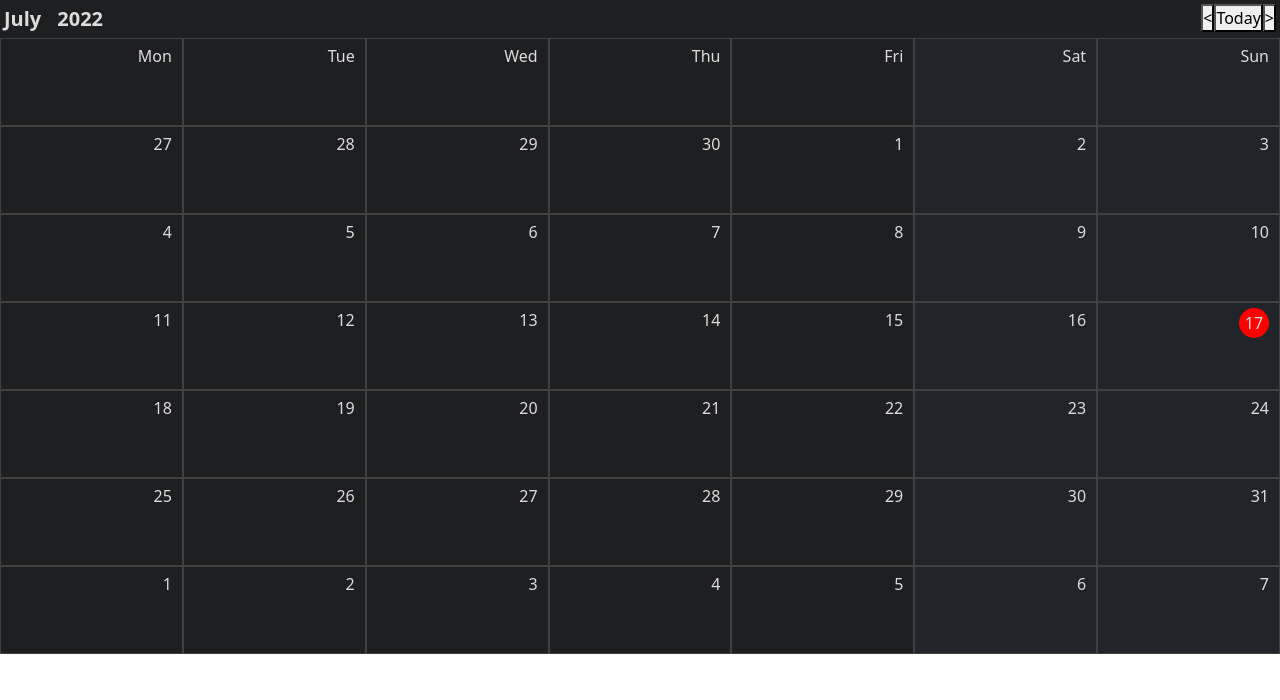
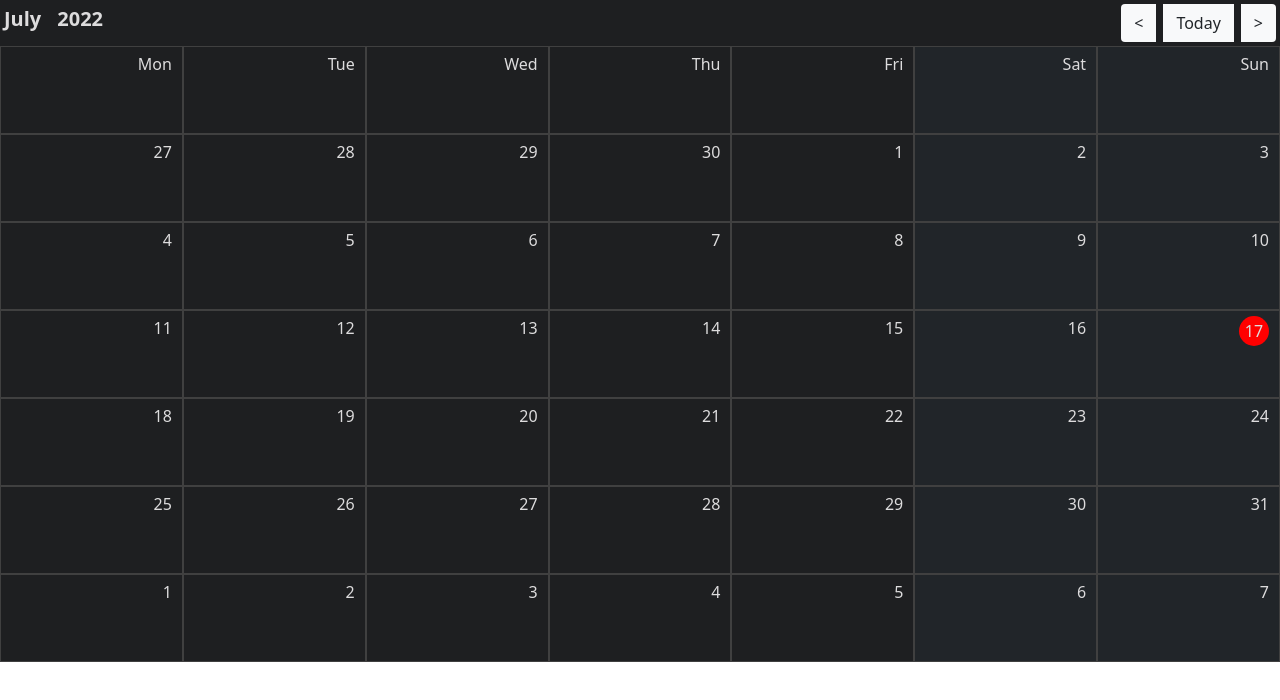
Before and after one commit to Avo999/Avo999, a React (Create React App) app: page / in a window 1280 px wide. Shown: the top 700 px of the page. Built offline with nearby package versions, Linux system fonts and the light colour scheme.

Commit message:
added controllers to calendar

```diff
--- a/src/App.js
+++ b/src/App.js
@@ -6,17 +6,25 @@ import moment from "moment";
 
 function App() {
     moment.updateLocale('en', {week: {dow: 1}});
-    const [currentYear, setCurrentYear] = useState(moment().format("YYYY"));
-    const [currentMouth, setCurrentMouth] = useState(moment().format("MMMM"))
+    const [today, setToday] = useState(moment())
 
-    const startDay = moment().startOf("month").startOf("week")
+    const startDay = today.clone().startOf("month").startOf("week")
+
+    const prevHandleClick = () => setToday(prev => prev.clone().subtract(1, 'month'));
+    const todayHandleClick = () => setToday(moment())
+    const nextHandleClick = () => setToday(prev => prev.clone().add(1, 'month'));
+
+
+
+    window.moment = moment
 
     return (
         <div className="baseStyles">
             <Header
-                currentMouth={currentMouth}
-                currentYear={currentYear}
-
+                prevHandleClick={prevHandleClick}
+                todayHandleClick={todayHandleClick}
+                nextHandleClick={nextHandleClick}
+                today={today}
             />
             <Body startDay={startDay}/>
         </div>
--- a/src/conponents/Body.js
+++ b/src/conponents/Body.js
@@ -2,7 +2,6 @@ import React, {useState} from 'react';
 import moment from "moment";
 
 function Body({startDay}) {
-    const [currentDate, setCurrenDate] = useState(moment().format("MMM YYYY"))
     const week = [
         "Mon",
         "Tue",
@@ -26,9 +25,9 @@ function Body({startDay}) {
                 }
 
             {
-                calendarArr.map((day, index) => (
+                calendarArr.map((day) => (
                     <div  key={day} className={day.day() === 0 || day.day() === 6 ? "bg-dark elem" : "elem"}>
-                        <span className={day.format("YYYY-MM-DD") === moment().format('YYYY-MM-DD') ? "currentDay": ""}>
+                        <span className={day.clone().format("YYYY-MM-DD") === moment().format('YYYY-MM-DD') ? "currentDay": ""}>
                             {day.format("D")}
                         </span>
                     </div>
--- a/src/conponents/Header.js
+++ b/src/conponents/Header.js
@@ -1,7 +1,7 @@
 import React from 'react';
 
 
-function Header({currentYear, currentMouth}) {
+function Header({today, nextHandleClick, todayHandleClick, prevHandleClick}) {
 
 
 
@@ -9,14 +9,14 @@ function Header({currentYear, currentMouth}) {
     return (
         <div className='d-flex flex-row justify-content-between p-1'>
             <div className='d-flex gap-3'>
-                <span className='fw-bold fs-5'>{currentMouth}</span>
-                <span className='fw-bold fs-5'>{currentYear}</span>
+                <span className='fw-bold fs-5'>{today.format("MMMM")}</span>
+                <span className='fw-bold fs-5'>{today.format("YYYY")}</span>
             </div>
 
-            <div>
-                <button>&lt;</button>
-                <button>Today</button>
-                <button>&gt;</button>
+            <div className='btn-group d-flex gap-2'>
+                <button onClick={prevHandleClick} className="btn bg-light">&lt;</button>
+                <button onClick={todayHandleClick} className='btn bg-light'>Today</button>
+                <button onClick={nextHandleClick} className='btn bg-light'>&gt;</button>
             </div>
         </div>
     );
```
